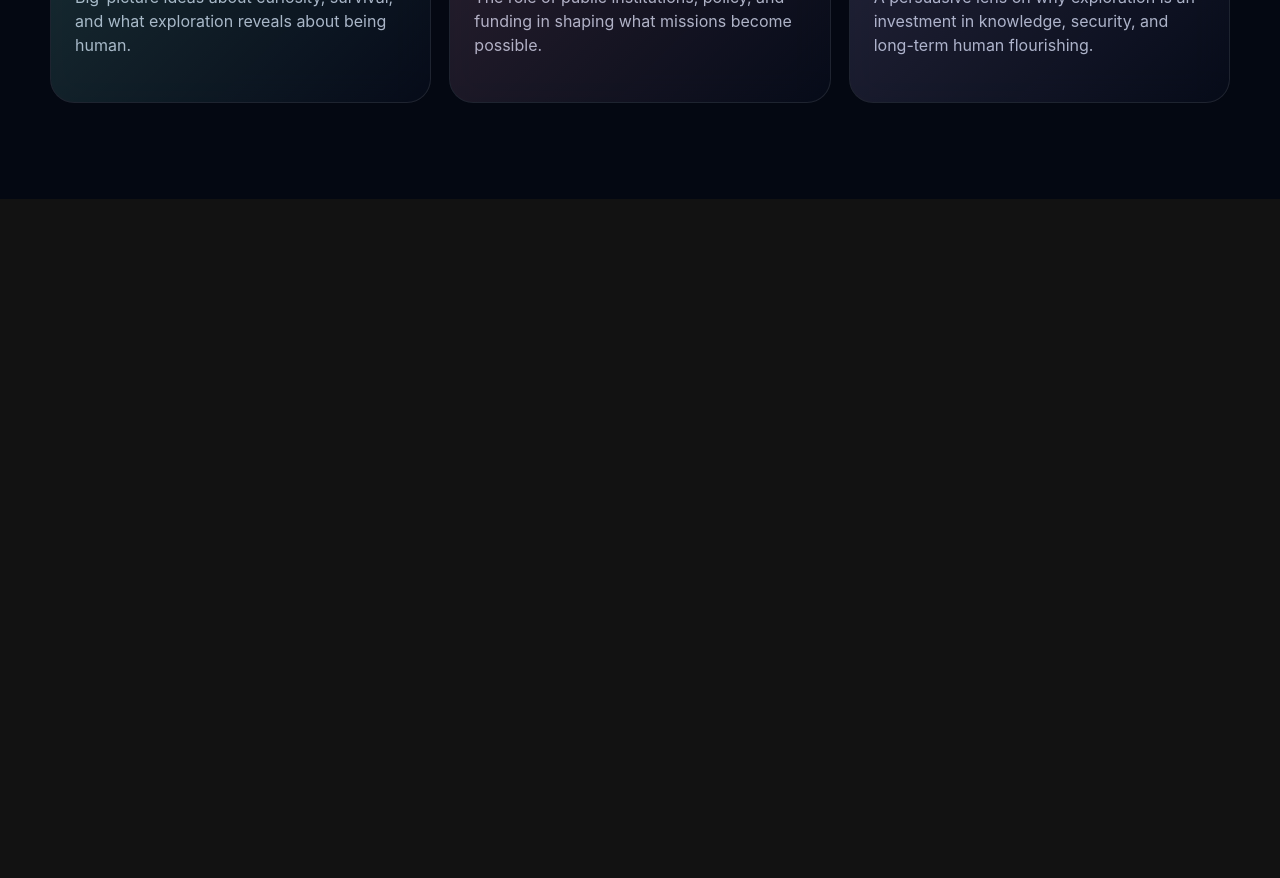
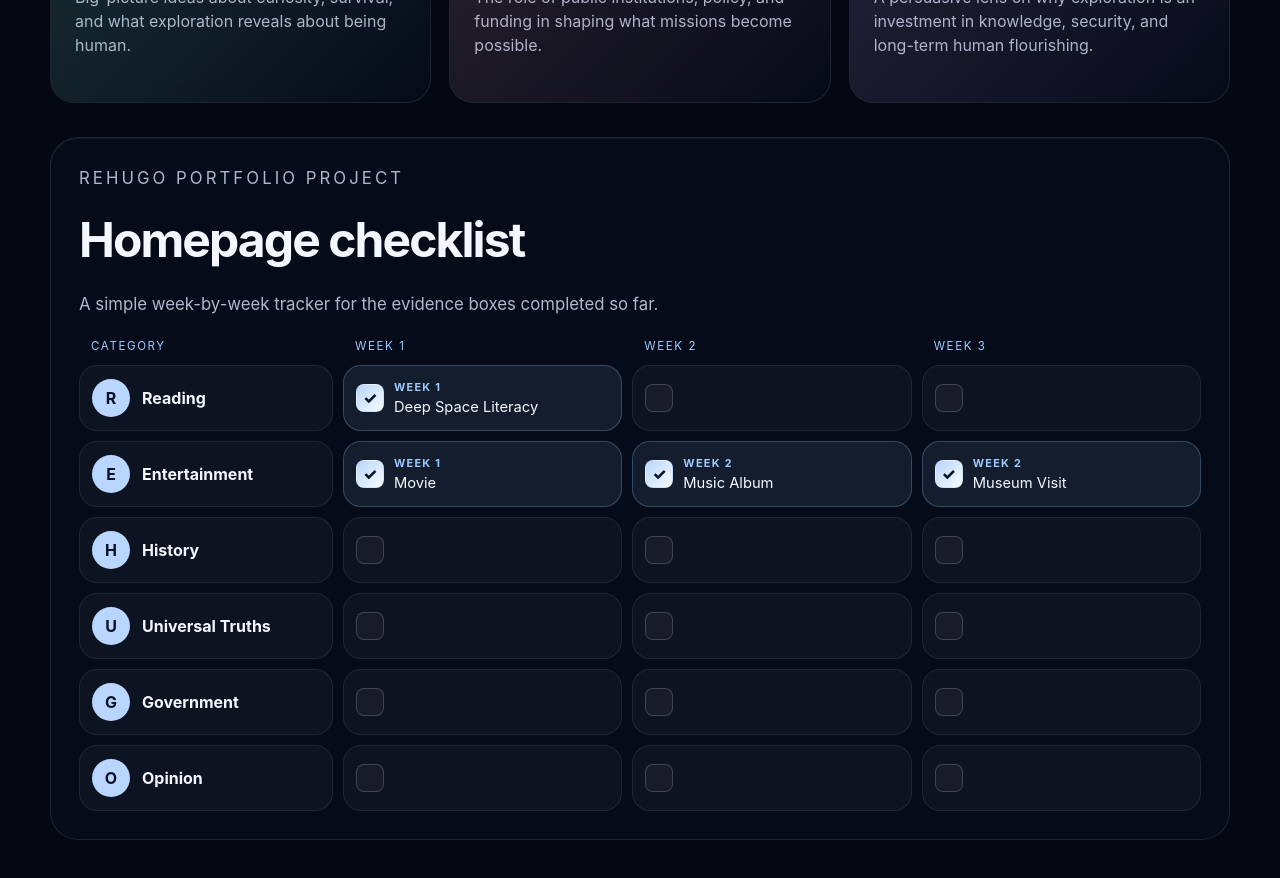
Before and after one commit to RudyN991/langwebsite, a React (Vite) app: page / in a window 1280 px wide. Shown: the part 1320-2198 px from the top of the page. Before the commit the page ends 1519 px from the top, so only its background shows below. Built offline with nearby package versions, Linux system fonts and the light colour scheme.

Commit message:
Add REHUGO homepage checklist

```diff
--- a/src/App.tsx
+++ b/src/App.tsx
@@ -6,6 +6,63 @@ type PageState = {
   topicId: TopicId | null;
   subpageId?: string;
 };
+
+const checklistRows = [
+  {
+    letter: "R",
+    label: "Reading",
+    weeks: [
+      { title: "Deep Space Literacy", complete: true },
+      { title: "", complete: false },
+      { title: "", complete: false },
+    ],
+  },
+  {
+    letter: "E",
+    label: "Entertainment",
+    weeks: [
+      { title: "Movie", complete: true },
+      { title: "Music Album", complete: true },
+      { title: "Museum Visit", complete: true, weekLabel: "Week 2" },
+    ],
+  },
+  {
+    letter: "H",
+    label: "History",
+    weeks: [
+      { title: "", complete: false },
+      { title: "", complete: false },
+      { title: "", complete: false },
+    ],
+  },
+  {
+    letter: "U",
+    label: "Universal Truths",
+    weeks: [
+      { title: "", complete: false },
+      { title: "", complete: false },
+      { title: "", complete: false },
+    ],
+  },
+  {
+    letter: "G",
+    label: "Government",
+    weeks: [
+      { title: "", complete: false },
+      { title: "", complete: false },
+      { title: "", complete: false },
+    ],
+  },
+  {
+    letter: "O",
+    label: "Opinion",
+    weeks: [
+      { title: "", complete: false },
+      { title: "", complete: false },
+      { title: "", complete: false },
+    ],
+  },
+];
 
 function App() {
   const [drawerOpen, setDrawerOpen] = useState(false);
@@ -165,6 +222,63 @@ function HomePage({
               <h3>{topic.title}</h3>
               <p>{topic.description}</p>
             </button>
+          ))}
+        </div>
+      </section>
+
+      <section className="checklist-section glass-panel">
+        <div className="section-heading checklist-heading">
+          <p className="eyebrow">REHUGO Portfolio Project</p>
+          <h2>Homepage checklist</h2>
+          <p>
+            A simple week-by-week tracker for the evidence boxes completed so far.
+          </p>
+        </div>
+
+        <div className="checklist-table" role="table" aria-label="REHUGO portfolio checklist">
+          <div className="checklist-row checklist-header" role="row">
+            <span className="checklist-category-heading" role="columnheader">
+              Category
+            </span>
+            <span role="columnheader">Week 1</span>
+            <span role="columnheader">Week 2</span>
+            <span role="columnheader">Week 3</span>
+          </div>
+
+          {checklistRows.map((row) => (
+            <div className="checklist-row" role="row" key={row.letter}>
+              <div className="checklist-category" role="rowheader">
+                <span className="checklist-letter">{row.letter}</span>
+                <span>{row.label}</span>
+              </div>
+
+              {row.weeks.map((week, index) => (
+                <div
+                  className={`checklist-cell ${week.complete ? "complete" : ""}`}
+                  role="cell"
+                  key={`${row.letter}-${index}`}
+                >
+                  <span
+                    className="checklist-box"
+                    aria-label={`${row.label} ${week.weekLabel ?? `week ${index + 1}`} ${
+                      week.complete ? "complete" : "incomplete"
+                    }`}
+                  >
+                    {week.complete ? "✓" : ""}
+                  </span>
+                  <span className="checklist-copy">
+                    {week.complete && (
+                      <>
+                        <span className="checklist-week">
+                          {week.weekLabel ?? `Week ${index + 1}`}
+                        </span>
+                        <span className="checklist-title">{week.title}</span>
+                      </>
+                    )}
+                  </span>
+                </div>
+              ))}
+            </div>
           ))}
         </div>
       </section>
--- a/src/styles.css
+++ b/src/styles.css
@@ -262,8 +262,18 @@ button {
   margin-top: 56px;
 }
 
+.checklist-section {
+  margin-top: 34px;
+  padding: 28px;
+  border-radius: 28px;
+}
+
 .section-heading {
   margin-bottom: 24px;
+}
+
+.checklist-heading {
+  margin-bottom: 20px;
 }
 
 .section-heading h2 {
@@ -320,6 +330,111 @@ button {
   text-transform: uppercase;
   letter-spacing: 0.16em;
   font-size: 0.76rem;
+}
+
+.checklist-table {
+  display: grid;
+  gap: 10px;
+}
+
+.checklist-row {
+  display: grid;
+  grid-template-columns: minmax(160px, 1fr) repeat(3, minmax(0, 1.1fr));
+  gap: 10px;
+  align-items: stretch;
+}
+
+.checklist-header {
+  color: #9ecbff;
+  text-transform: uppercase;
+  letter-spacing: 0.14em;
+  font-size: 0.72rem;
+}
+
+.checklist-header span {
+  padding: 0 12px;
+}
+
+.checklist-category,
+.checklist-cell {
+  min-height: 66px;
+  border: 1px solid rgba(255, 255, 255, 0.08);
+  border-radius: 18px;
+  background: rgba(255, 255, 255, 0.035);
+}
+
+.checklist-category {
+  display: flex;
+  align-items: center;
+  gap: 12px;
+  padding: 12px;
+  color: #f4f7ff;
+  font-weight: 700;
+}
+
+.checklist-letter {
+  display: inline-grid;
+  place-items: center;
+  width: 38px;
+  height: 38px;
+  flex: 0 0 auto;
+  border-radius: 50%;
+  color: #07111f;
+  background: #b8d6ff;
+  font-size: 1rem;
+}
+
+.checklist-cell {
+  display: flex;
+  align-items: center;
+  gap: 10px;
+  padding: 12px;
+  color: rgba(223, 232, 255, 0.6);
+}
+
+.checklist-cell.complete {
+  color: #f4f7ff;
+  background: rgba(158, 203, 255, 0.09);
+  border-color: rgba(158, 203, 255, 0.26);
+}
+
+.checklist-box {
+  display: inline-grid;
+  place-items: center;
+  width: 28px;
+  height: 28px;
+  flex: 0 0 auto;
+  border-radius: 8px;
+  border: 1px solid rgba(255, 255, 255, 0.18);
+  color: #06111f;
+  background: rgba(255, 255, 255, 0.04);
+  font-size: 1rem;
+  font-weight: 800;
+}
+
+.checklist-cell.complete .checklist-box {
+  border-color: transparent;
+  background: linear-gradient(135deg, #b8d6ff, #f7fbff);
+}
+
+.checklist-title {
+  min-width: 0;
+  font-size: 0.92rem;
+  line-height: 1.25;
+}
+
+.checklist-copy {
+  display: grid;
+  gap: 2px;
+  min-width: 0;
+}
+
+.checklist-week {
+  color: #9ecbff;
+  text-transform: uppercase;
+  letter-spacing: 0.12em;
+  font-size: 0.68rem;
+  font-weight: 700;
 }
 
 .drawer-backdrop {
@@ -577,7 +692,8 @@ button {
 @media (max-width: 960px) {
   .hero,
   .topic-grid,
-  .subpage-card-grid {
+  .subpage-card-grid,
+  .checklist-row {
     grid-template-columns: 1fr;
   }
 
@@ -593,6 +709,18 @@ button {
   .hero-visual {
     min-height: 360px;
   }
+
+  .checklist-header {
+    display: none;
+  }
+
+  .checklist-row {
+    padding: 12px;
+    border: 1px solid rgba(255, 255, 255, 0.07);
+    border-radius: 20px;
+    background: rgba(255, 255, 255, 0.025);
+  }
+
 }
 
 @media (max-width: 640px) {
@@ -613,7 +741,8 @@ button {
 
   .hero-copy,
   .topic-hero,
-  .subpage-section {
+  .subpage-section,
+  .checklist-section {
     padding: 22px;
   }
 
@@ -621,4 +750,10 @@ button {
   .topic-page h1 {
     font-size: clamp(2.4rem, 16vw, 4.4rem);
   }
+
+  .checklist-category,
+  .checklist-cell {
+    min-height: 58px;
+    border-radius: 16px;
+  }
 }
```
